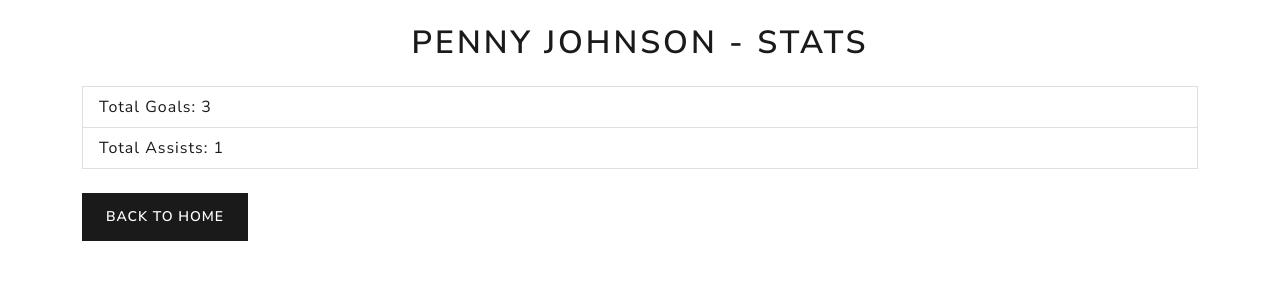
After one commit to lurch9/league_database, a Django app: page /player/1/stats/ in a window 1280 px wide. The commit adds this page. Shown: the top 300 px of the page. Run offline with Django 5.2, Linux system fonts and the light colour scheme; data comes from the database, SQL or seed files in the repository; parts of the project's set-up code (start-up, migrations or seed data) failed here and were passed over.

Commit message:
Added player stats page and link to it on team details

```diff
--- /dev/null
+++ b/League_Database_V2.0/league/templates/league/player_stats.html
@@ -0,0 +1,19 @@
+<!DOCTYPE html>
+<html lang="en">
+<head>
+    <meta charset="UTF-8">
+    <meta name="viewport" content="width=device-width, initial-scale=1.0">
+    <link rel="stylesheet" href="https://bootswatch.com/5/lux/bootstrap.min.css">
+    <title>{{ player.FirstName }} {{ player.LastName }} - Stats</title>
+</head>
+<body>
+    <div class="container">
+        <h1 class="text-center my-4">{{ player.FirstName }} {{ player.LastName }} - Stats</h1>
+        <ul class="list-group mb-4">
+            <li class="list-group-item"><strong>Total Goals:</strong> {{ player.TotalGoals }}</li>
+            <li class="list-group-item"><strong>Total Assists:</strong> {{ player.TotalAssists }}</li>
+        </ul>
+        <a href="/" class="btn btn-primary">Back to Home</a>
+    </div>
+</body>
+</html>
--- a/League_Database_V2.0/league/templates/league/team_details.html
+++ b/League_Database_V2.0/league/templates/league/team_details.html
@@ -25,6 +25,7 @@
             <th>Last Name</th>
             <th>Number</th>
             <th>Position</th>
+            <th>Actions</th>
         </tr>
     </thead>
     <tbody>
@@ -34,10 +35,14 @@
                 <td>{{ player.LastName }}</td>
                 <td>{{ player.Number }}</td>
                 <td>{{ player.StartingPosition }}</td>
+                <td>
+                    <a href="/player/{{ player.PlayerID }}/stats/" class="btn btn-info">View Stats</a>
+                </td>
             </tr>
         {% endfor %}
     </tbody>
 </table>
+
 
         <h2>Matches</h2>
         <table class="table table-striped">
--- a/League_Database_V2.0/league/views.py
+++ b/League_Database_V2.0/league/views.py
@@ -109,9 +109,9 @@ def team_details(request, team_id):
         team_columns = [col[0] for col in cursor.description]
         team_data = dict(zip(team_columns, team)) if team else None
 
-        # Fetch players for the team, excluding DOB
+        # Fetch players for the team, ensuring PlayerID is included
         cursor.execute("""
-            SELECT FirstName, LastName, Number, StartingPosition
+            SELECT PlayerID, FirstName, LastName, Number, StartingPosition
             FROM Player
             WHERE TeamID = %s
         """, [team_id])
@@ -136,3 +136,21 @@ def team_details(request, team_id):
         'players': player_data,
         'matches': match_data,
     })
+
+def player_stats(request, player_id):
+    with connection.cursor() as cursor:
+        # Fetch player's overall stats
+        cursor.execute("""
+            SELECT p.FirstName, p.LastName,
+                   SUM(s.Goals) AS TotalGoals,
+                   SUM(s.Assists) AS TotalAssists
+            FROM Player p
+            LEFT JOIN Score s ON p.PlayerID = s.PlayerID
+            WHERE p.PlayerID = %s
+            GROUP BY p.FirstName, p.LastName
+        """, [player_id])
+        player_stats = cursor.fetchone()
+        columns = [col[0] for col in cursor.description]
+        player_data = dict(zip(columns, player_stats)) if player_stats else None
+
+    return render(request, 'league/player_stats.html', {'player': player_data})
--- a/League_Database_V2.0/league_database/urls.py
+++ b/League_Database_V2.0/league_database/urls.py
@@ -28,5 +28,6 @@ urlpatterns = [
     path('team-player-count/', views.players_count_by_team, name='players_count_by_team'),
     path('team-goals/', views.team_goals, name='team_goals'),
     path('match/<int:match_id>/stats/', views.player_stats_for_match, name='player_stats_for_match'),
+    path('player/<int:player_id>/stats/', views.player_stats, name='player_stats'),
 
 ]
```
Lines whose indentation alone changed are shown as unchanged.
